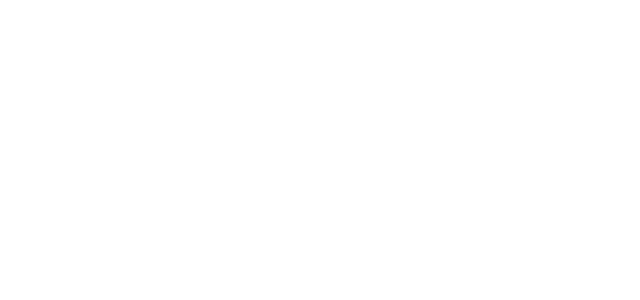
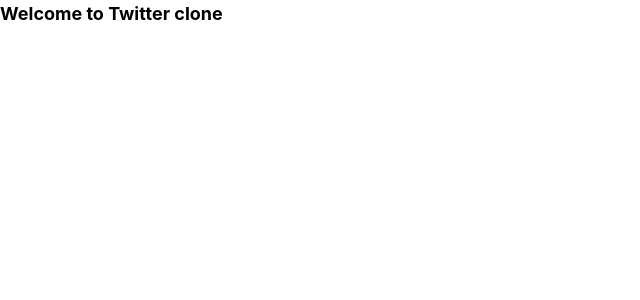
Before and after one commit to itcentralng/X-CloneFrontend, a React (Vite) app in the folder X-Clone/: page / in a window 1280 px wide. Shown: the top 300 px of the page, without its empty margins (0-640 px from the left). Built offline with nearby package versions, Linux system fonts and the light colour scheme.

Commit message:
Home component render to App.jsx

```diff
--- a/X-Clone/src/App.jsx
+++ b/X-Clone/src/App.jsx
@@ -1,10 +1,10 @@
-
+import Home from "./components/Home"
 function App() {
 
 
   return (
     <>
-
+     <Home />
     </>
   )
 }
```
